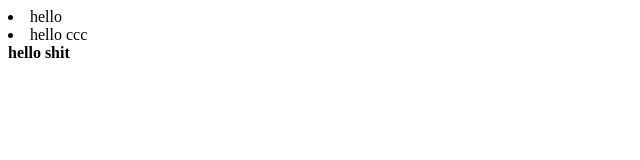
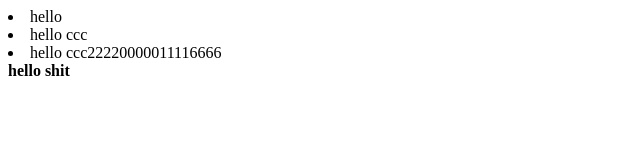
Before and after one commit to kehueicheng/workship, a plain HTML site: page index.html in a window 1280 px wide. Shown: the whole page, without its empty margins (0-640 px from the left). Drawn offline with Linux system fonts and the light colour scheme.

Commit message:
this is the third times

```diff
--- a/index.html
+++ b/index.html
@@ -4,5 +4,6 @@
 <body>
 <li>hello</li>
 <li>hello ccc</li>
+<li>hello ccc22220000011116666</li>
 <b> hello shit </b>
 </body>
```
